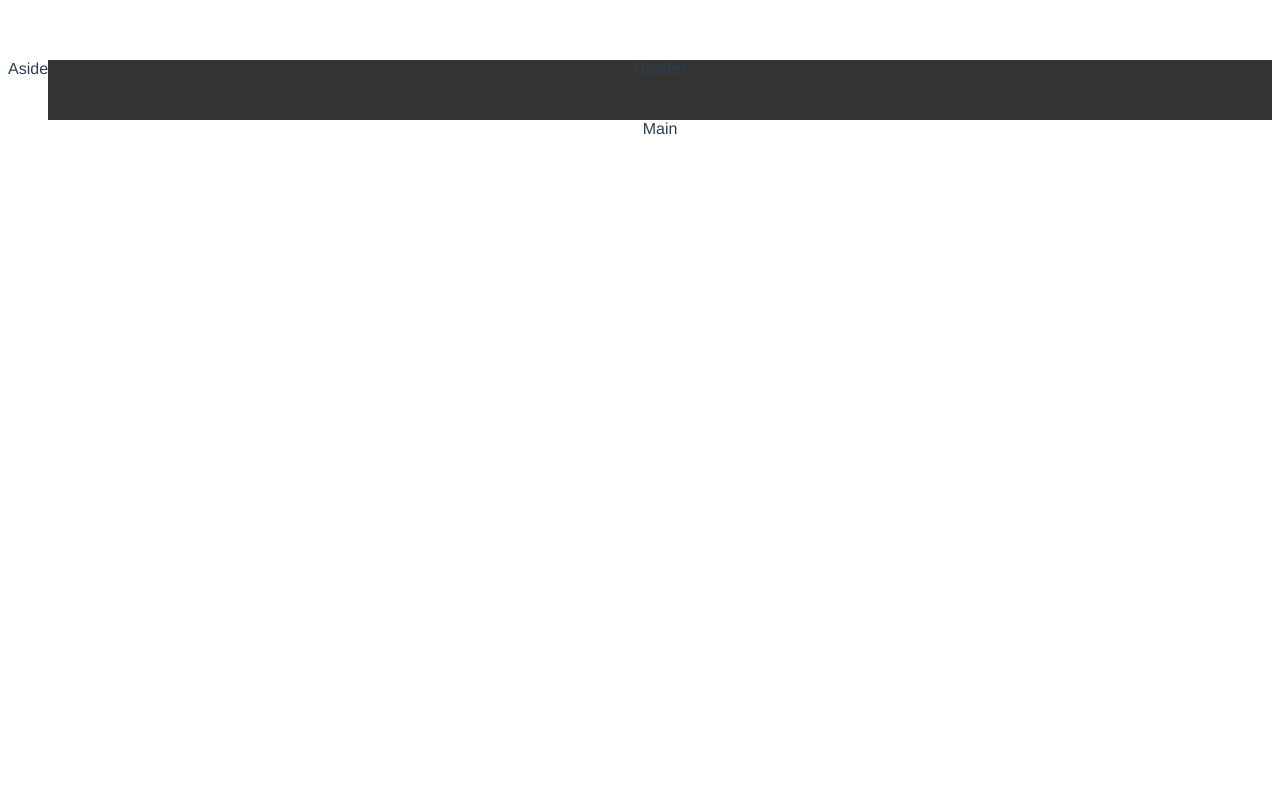
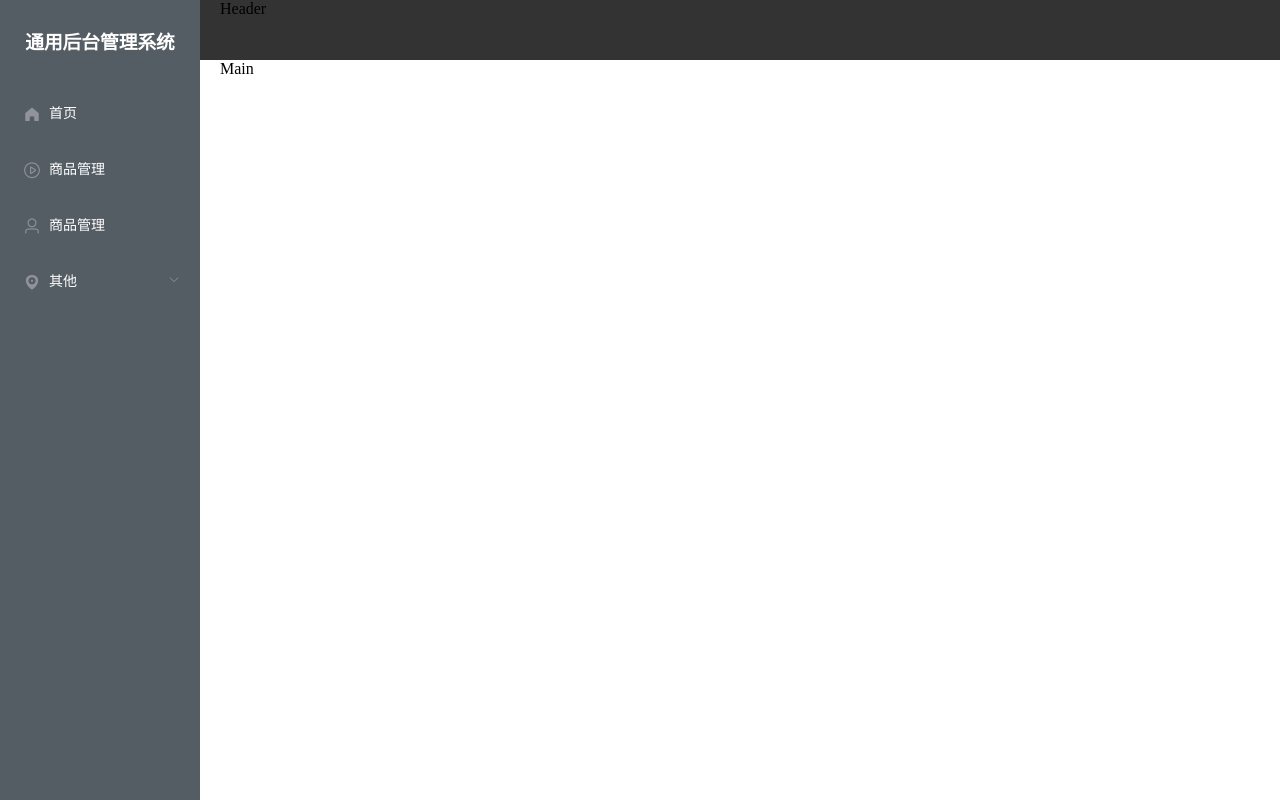
Before and after one commit to xiaowangziw/vue-manage, a Vue app: page / in a window 1280 px wide. Built offline with nearby package versions, Linux system fonts and the light colour scheme.

Commit message:
菜单组件编写

```diff
--- a/src/App.vue
+++ b/src/App.vue
@@ -14,12 +14,12 @@ export default {
 </script>
 
 <style>
+html,body{
+  margin: 0;
+  padding: 0;
+}
 #app {
-  font-family: Avenir, Helvetica, Arial, sans-serif;
-  -webkit-font-smoothing: antialiased;
-  -moz-osx-font-smoothing: grayscale;
-  text-align: center;
-  color: #2c3e50;
-  margin-top: 60px;
+/*  一屏的高度*/
+height: 100vh;
 }
 </style>
--- /dev/null
+++ b/src/components/AsideComponent.vue
@@ -0,0 +1,106 @@
+<template>
+  <el-menu default-active="1-4-1" class="el-menu-vertical-demo" active-text-color="#ffd04b" text-color="#fff" background-color="#545c64" @open="handleOpen" @close="handleClose" :collapse="isCollapse">
+    <h3>通用后台管理系统</h3>
+    <el-menu-item v-for="item in noChildren" :index="item.path" :key="item.path">
+      <i :class="'el-icon-'+ item.icon" ></i>
+      <span slot="title">{{ item.label }}</span>
+    </el-menu-item>
+    <el-submenu v-for="item in hasChildren" :index="item.path" :key="item.path">
+      <template slot="title">
+        <i :class="'el-icon-'+ item.icon" ></i>
+        <span slot="title">{{ item.label }}</span>
+      </template>
+      <el-menu-item-group v-for="(subItem,subIndex) in item.children" :index="subItem.path">
+        <el-menu-item :index="subIndex">{{ subItem.label }}</el-menu-item>
+      </el-menu-item-group>
+    </el-submenu>
+  </el-menu>
+
+</template>
+
+
+
+<script>
+export default {
+  data() {
+    return {
+      isCollapse: false,
+      menu:[
+        {
+          path: '/',
+          name: 'home',
+          label: '首页',
+          icon: 's-home',
+          url: 'Home/Home'
+        },
+        {
+          path: '/mall',
+          name: 'mall',
+          label: '商品管理',
+          icon: 'video-play',
+          url: 'MallManage/MallManage'
+        },
+        {
+          path: '/user',
+          name: 'user',
+          label: '商品管理',
+          icon: 'user',
+          url: 'UserManage/UserManage'
+        },
+        {
+          label: '其他',
+          icon: 'location',
+          children: [
+            {
+              path: '/page1',
+              name: 'page1',
+              label: '页面1',
+              icon: 'setting',
+              url: 'Other/PageOne'
+            },
+            {
+              path: '/page2',
+              name: 'page2',
+              label: '页面2',
+              icon: 'setting',
+              url: 'Other/PageTwo'
+            },
+          ]
+        },
+      ]
+    };
+  },
+  methods: {
+    handleOpen(key, keyPath) {
+      console.log(key, keyPath);
+    },
+    handleClose(key, keyPath) {
+      console.log(key, keyPath);
+    }
+  },
+  computed: {
+    noChildren(){
+      return  this.menu.filter(item =>!item.children)
+    },
+    hasChildren(){
+      return  this.menu.filter(item =>item.children)
+    }
+  }
+}
+</script>
+
+<style lang="less" scoped>
+.el-menu-vertical-demo:not(.el-menu--collapse) {
+  width: 200px;
+  min-height: 400px;
+}
+.el-menu {
+  height: 100%;
+  border: none;
+  h3 {
+    color: #fff;
+    text-align: center;
+    line-height: 48px;
+  }
+}
+</style>
--- a/views/Home.vue
+++ b/views/Home.vue
@@ -1,6 +1,8 @@
 <template>
     <el-container style="height: 100%">
-        <el-aside width="auto">Aside</el-aside>
+        <el-aside width="auto">
+          <aside-component></aside-component>
+        </el-aside>
         <el-container>
             <el-header>Header</el-header>
             <el-main>Main</el-main>
@@ -9,8 +11,12 @@
 </template>
 
 <script>
+import AsideComponent from "@/components/AsideComponent";
 export default {
     name: 'Home',
+    components: {
+      AsideComponent
+    },
     data(){
         return{}
     }
```
